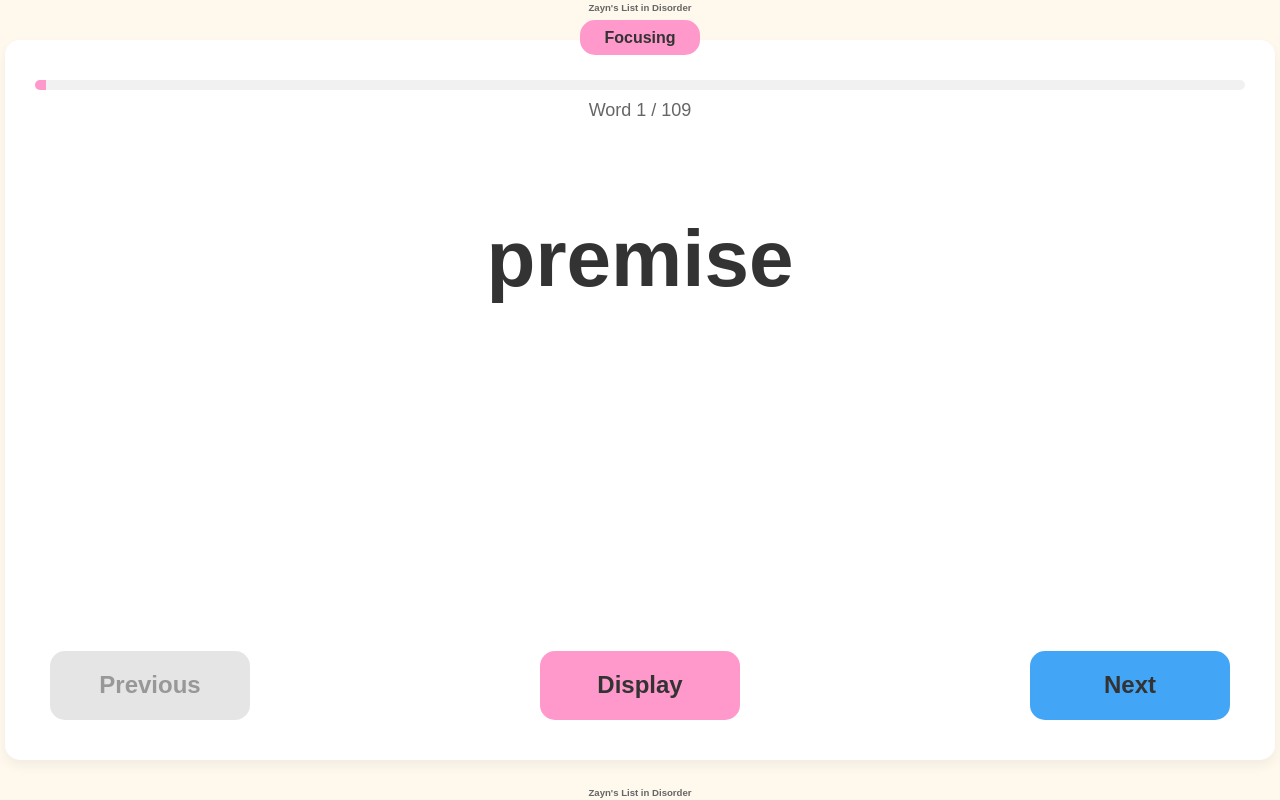
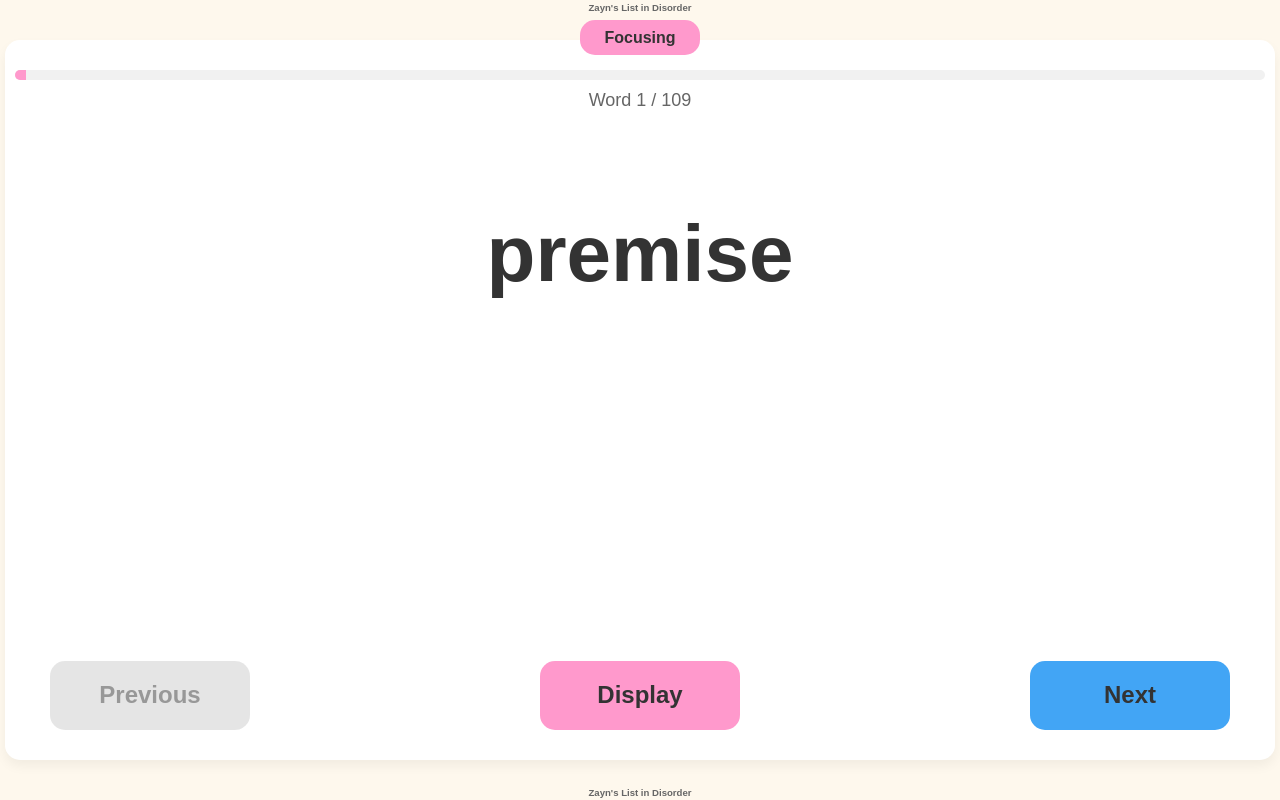
Before and after one commit to zlZayn/WordLists, a plain HTML site: page index.html in a window 1280 px wide. Both pictures are taken after a click on the button "Focus". Drawn offline with Linux system fonts and the light colour scheme.

Commit message:
Adjust padding in focus mode

```diff
--- a/index.html
+++ b/index.html
@@ -487,7 +487,7 @@
             background-color: var(--card-bg);
             border-radius: 15px;
             box-shadow: var(--shadow-primary);
-            padding: 40px 30px;
+            padding: 30px 10px;
             box-sizing: border-box;
             display: flex;
             flex-direction: column;
```
